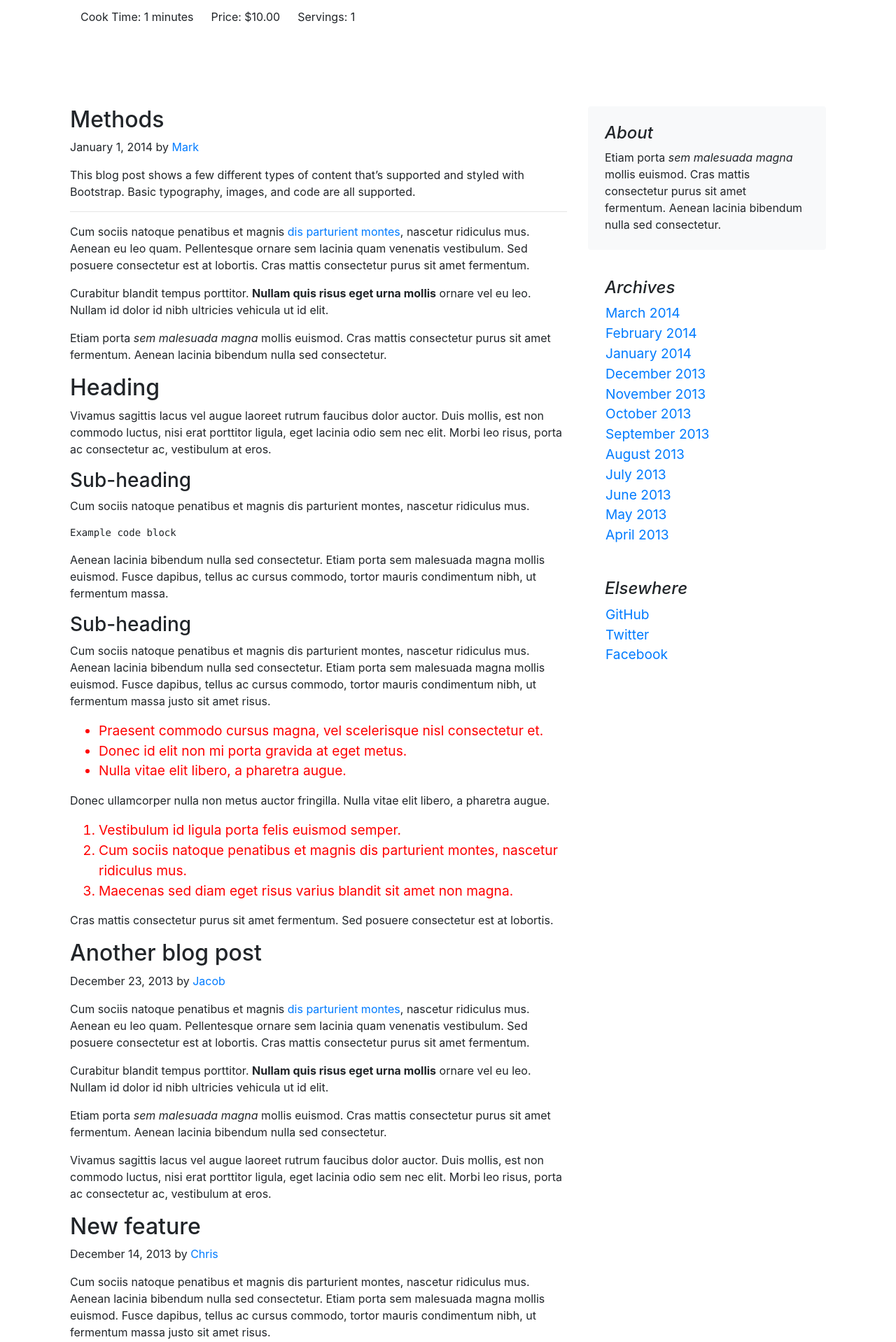
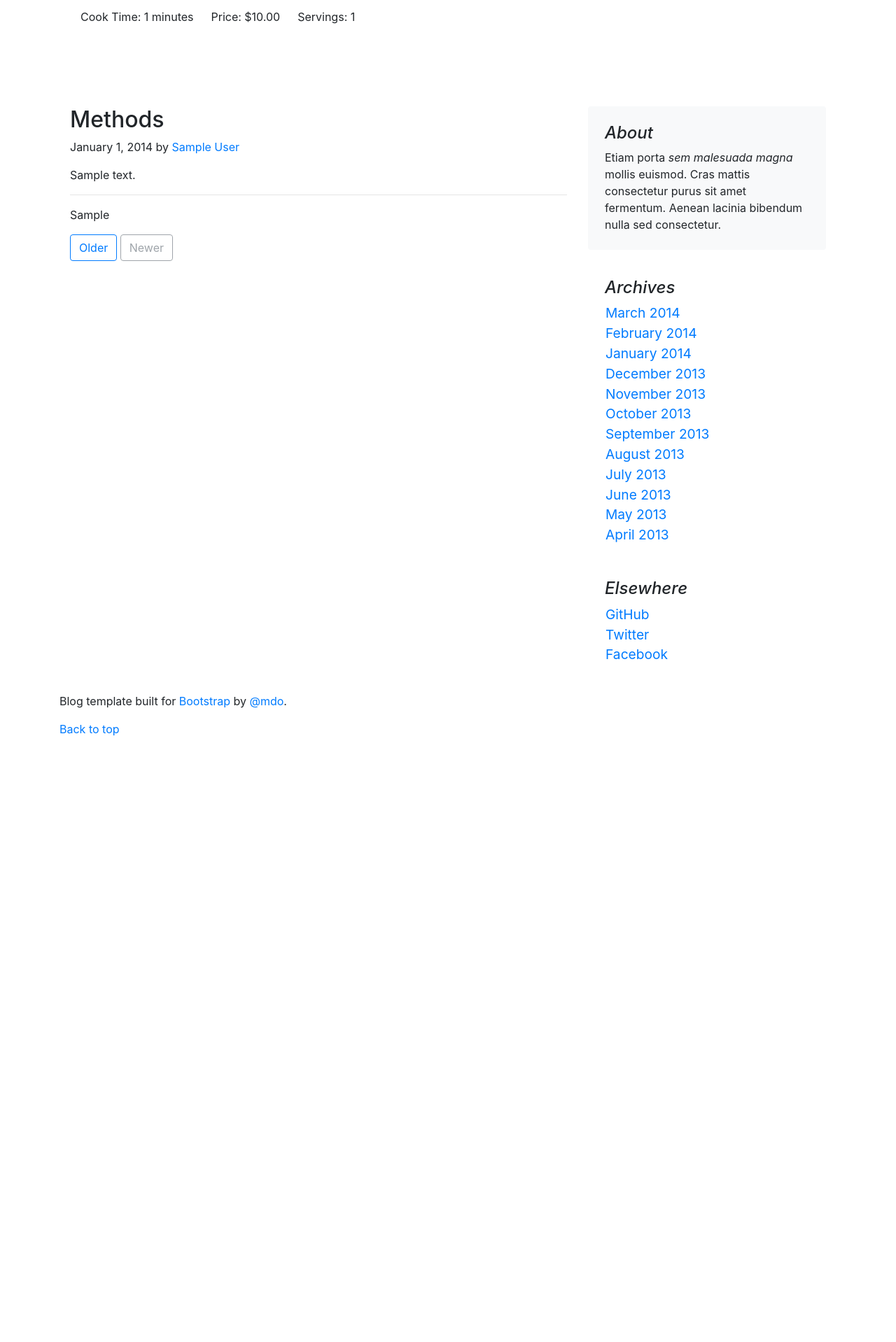
Before and after one commit to gDoe24/recipe-app-api, a Django app: page /all_recipes/1/ in a window 1280 px wide. Shown: the part 538-2456 px from the top of the page at 70% size. After the commit the page ends 1590 px from the top, so only its background shows below. Run offline with Django 3.2, Linux system fonts and the light colour scheme; tables that the repository leaves empty hold one stand-in row (values such as "Sample post"); grey boxes marked "Sample" are stand-in pictures; some libraries are stand-ins or nearby versions.

Commit message:
added methods field to recipe and updated detail template

```diff
--- a/app/core/models.py
+++ b/app/core/models.py
@@ -73,6 +73,7 @@ class Ingredient(models.Model):
 
 		return self.name
 
+
 class Recipe(models.Model):
 	#Recipe object
 	creation_date = models.DateTimeField(auto_now_add=True)
@@ -92,6 +93,7 @@ class Recipe(models.Model):
 	ingredients = models.ManyToManyField('Ingredient')
 	tags = models.ManyToManyField('Tag')
 	description = models.TextField(null=True)
+	methods = models.TextField(default="Step 1: x")
 	image = models.ImageField(null=True, upload_to=recipe_image_file_path)
 
 	def __str__(self):
--- a/app/recipe/templates/recipe/detail.html
+++ b/app/recipe/templates/recipe/detail.html
@@ -169,61 +169,11 @@
 
       <div class="blog-post">
         <h2 class="blog-post-title">Methods</h2>
-        <p class="blog-post-meta">January 1, 2014 by <a href="#">Mark</a></p>
+        <p class="blog-post-meta">January 1, 2014 by <a href="#">{{recipe.user.name}}</a></p>
 
-        <p>This blog post shows a few different types of content that’s supported and styled with Bootstrap. Basic typography, images, and code are all supported.</p>
+        <p>{{recipe.description}}</p>
         <hr>
-        <p>Cum sociis natoque penatibus et magnis <a href="#">dis parturient montes</a>, nascetur ridiculus mus. Aenean eu leo quam. Pellentesque ornare sem lacinia quam venenatis vestibulum. Sed posuere consectetur est at lobortis. Cras mattis consectetur purus sit amet fermentum.</p>
-        <blockquote>
-          <p>Curabitur blandit tempus porttitor. <strong>Nullam quis risus eget urna mollis</strong> ornare vel eu leo. Nullam id dolor id nibh ultricies vehicula ut id elit.</p>
-        </blockquote>
-        <p>Etiam porta <em>sem malesuada magna</em> mollis euismod. Cras mattis consectetur purus sit amet fermentum. Aenean lacinia bibendum nulla sed consectetur.</p>
-        <h2>Heading</h2>
-        <p>Vivamus sagittis lacus vel augue laoreet rutrum faucibus dolor auctor. Duis mollis, est non commodo luctus, nisi erat porttitor ligula, eget lacinia odio sem nec elit. Morbi leo risus, porta ac consectetur ac, vestibulum at eros.</p>
-        <h3>Sub-heading</h3>
-        <p>Cum sociis natoque penatibus et magnis dis parturient montes, nascetur ridiculus mus.</p>
-        <pre><code>Example code block</code></pre>
-        <p>Aenean lacinia bibendum nulla sed consectetur. Etiam porta sem malesuada magna mollis euismod. Fusce dapibus, tellus ac cursus commodo, tortor mauris condimentum nibh, ut fermentum massa.</p>
-        <h3>Sub-heading</h3>
-        <p>Cum sociis natoque penatibus et magnis dis parturient montes, nascetur ridiculus mus. Aenean lacinia bibendum nulla sed consectetur. Etiam porta sem malesuada magna mollis euismod. Fusce dapibus, tellus ac cursus commodo, tortor mauris condimentum nibh, ut fermentum massa justo sit amet risus.</p>
-        <ul>
-          <li>Praesent commodo cursus magna, vel scelerisque nisl consectetur et.</li>
-          <li>Donec id elit non mi porta gravida at eget metus.</li>
-          <li>Nulla vitae elit libero, a pharetra augue.</li>
-        </ul>
-        <p>Donec ullamcorper nulla non metus auctor fringilla. Nulla vitae elit libero, a pharetra augue.</p>
-        <ol>
-          <li>Vestibulum id ligula porta felis euismod semper.</li>
-          <li>Cum sociis natoque penatibus et magnis dis parturient montes, nascetur ridiculus mus.</li>
-          <li>Maecenas sed diam eget risus varius blandit sit amet non magna.</li>
-        </ol>
-        <p>Cras mattis consectetur purus sit amet fermentum. Sed posuere consectetur est at lobortis.</p>
-      </div><!-- /.blog-post -->
-
-      <div class="blog-post">
-        <h2 class="blog-post-title">Another blog post</h2>
-        <p class="blog-post-meta">December 23, 2013 by <a href="#">Jacob</a></p>
-
-        <p>Cum sociis natoque penatibus et magnis <a href="#">dis parturient montes</a>, nascetur ridiculus mus. Aenean eu leo quam. Pellentesque ornare sem lacinia quam venenatis vestibulum. Sed posuere consectetur est at lobortis. Cras mattis consectetur purus sit amet fermentum.</p>
-        <blockquote>
-          <p>Curabitur blandit tempus porttitor. <strong>Nullam quis risus eget urna mollis</strong> ornare vel eu leo. Nullam id dolor id nibh ultricies vehicula ut id elit.</p>
-        </blockquote>
-        <p>Etiam porta <em>sem malesuada magna</em> mollis euismod. Cras mattis consectetur purus sit amet fermentum. Aenean lacinia bibendum nulla sed consectetur.</p>
-        <p>Vivamus sagittis lacus vel augue laoreet rutrum faucibus dolor auctor. Duis mollis, est non commodo luctus, nisi erat porttitor ligula, eget lacinia odio sem nec elit. Morbi leo risus, porta ac consectetur ac, vestibulum at eros.</p>
-      </div><!-- /.blog-post -->
-
-      <div class="blog-post">
-        <h2 class="blog-post-title">New feature</h2>
-        <p class="blog-post-meta">December 14, 2013 by <a href="#">Chris</a></p>
-
-        <p>Cum sociis natoque penatibus et magnis dis parturient montes, nascetur ridiculus mus. Aenean lacinia bibendum nulla sed consectetur. Etiam porta sem malesuada magna mollis euismod. Fusce dapibus, tellus ac cursus commodo, tortor mauris condimentum nibh, ut fermentum massa justo sit amet risus.</p>
-        <ul>
-          <li>Praesent commodo cursus magna, vel scelerisque nisl consectetur et.</li>
-          <li>Donec id elit non mi porta gravida at eget metus.</li>
-          <li>Nulla vitae elit libero, a pharetra augue.</li>
-        </ul>
-        <p>Etiam porta <em>sem malesuada magna</em> mollis euismod. Cras mattis consectetur purus sit amet fermentum. Aenean lacinia bibendum nulla sed consectetur.</p>
-        <p>Donec ullamcorper nulla non metus auctor fringilla. Nulla vitae elit libero, a pharetra augue.</p>
+        <p>{{recipe.methods|linebreaks}}</p>
       </div><!-- /.blog-post -->
 
       <nav class="blog-pagination">
```
Also changed, not shown: app/core/migrations/0022_recipe_methods.py (added).
